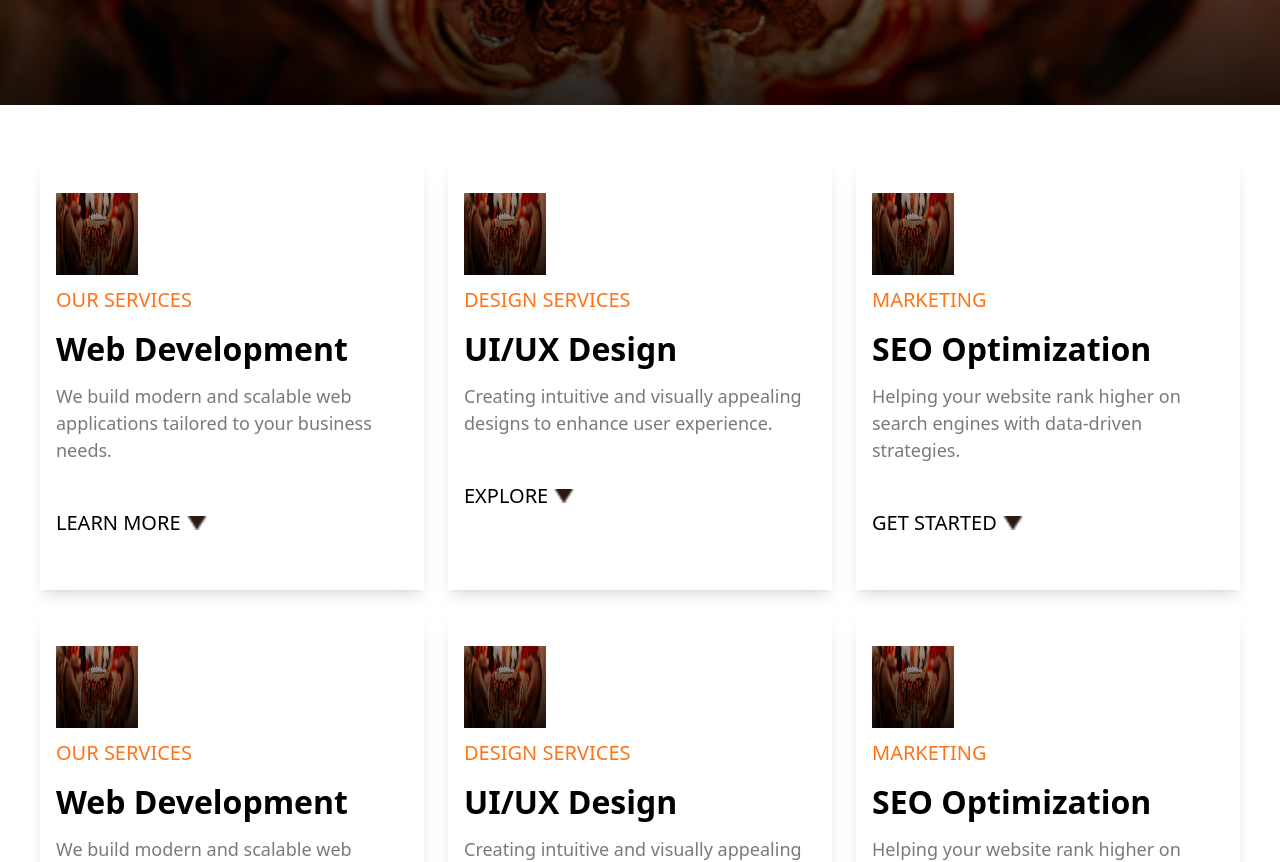
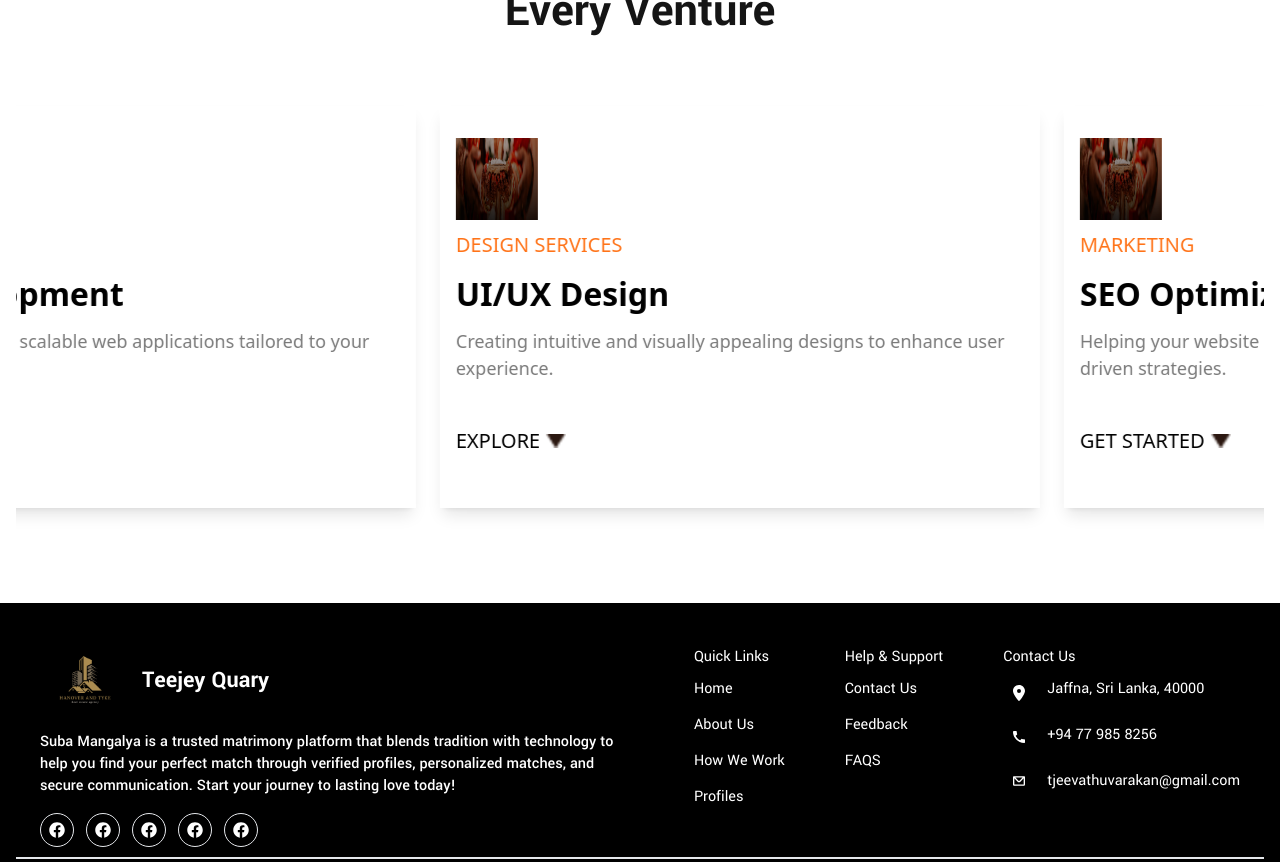
Before and after one commit to Jeevathuvarakan/quary, a React (Vite) app in the folder quary/: page /services in a window 1280 px wide. Shown: the part 280-1142 px from the top of the page. Built offline with nearby package versions, Linux system fonts and the light colour scheme.

Commit message:
feedback commit

```diff
--- a/quary/src/Routes/root.jsx
+++ b/quary/src/Routes/root.jsx
@@ -8,19 +8,19 @@ import {
 import RootLayout from "../Layout/RootLayout";
 import NotFound from "../Layout/NotFound";
 import Home from "../pages/Home";
-import AboutUs from "../pages/AboutUs";
-import ContactUs from "../pages/ContactUs";
-import Projects from "../pages/Projects";
-import Services from "../pages/Services";
+import HomeAboutUs from "../components/Home/HomeAboutUs";
+import HomeProject from "../components/Home/HomeProject";
+import HomeService from "../components/Home/HomeService";
+import HomeContactUs from "../components/Home/HomeContactUs";
 
 const router = createBrowserRouter(
     createRoutesFromElements(
         <Route path="/" element={<RootLayout />} errorElement={<NotFound />}>
             <Route index element={<Home />} />
-            <Route path="/aboutus" element={<AboutUs />} />
-            <Route path="/projects" element={<Projects />} />
-            <Route path="/services" element={<Services />} />
-            <Route path="/contactus" element={<ContactUs />} />
+            <Route path="/aboutus" element={<HomeAboutUs />} />
+            <Route path="/projects" element={<HomeProject />} />
+            <Route path="/services" element={<HomeService />} />
+            <Route path="/contactus" element={<HomeContactUs />} />
         </Route>
     )
 );
--- a/quary/src/components/Footer.jsx
+++ b/quary/src/components/Footer.jsx
@@ -1,6 +1,9 @@
 import React from "react";
 import LogoConfig from "../constants/LogoConfig";
 import { FaFacebook } from "react-icons/fa";
+import { MdCall } from 'react-icons/md';
+import { CgMail } from 'react-icons/cg';
+import { FaLocationDot } from 'react-icons/fa6';
 import { Link } from "react-router-dom";
 
 function Footer() {
@@ -76,14 +79,14 @@ function Footer() {
               <div className="flex flex-col gap-[12px]">
                 <div className="flex gap-[12px]">
                   <div className="flex flex-col gap-[12px]">
-                    <div className="border rounded-full p-[8px] ">
-                      <FaFacebook className="text-white" />
+                    <div className=" p-[8px] ">
+                      <FaLocationDot className="text-white" />
                     </div>
-                    <div className="border rounded-full p-[8px] ">
-                      <FaFacebook className="text-white" />
+                    <div className="p-[8px] ">
+                      <MdCall className="text-white" />
                     </div>
-                    <div className="border rounded-full p-[8px] ">
-                      <FaFacebook className="text-white" />
+                    <div className="p-[8px] ">
+                      <CgMail className="text-white" />
                     </div>
                   </div>
                   <div className="flex flex-col gap-[22px]">
--- a/quary/src/components/Home/HeroBanner.jsx
+++ b/quary/src/components/Home/HeroBanner.jsx
@@ -1,4 +1,5 @@
 import React from "react";
+import { useState, useEffect } from "react";
 import { HerobannerImg1 } from "../../constants/Data";
 import { HerobannerImg2 } from "../../constants/Data";
 import { HerobannerImg3 } from "../../constants/Data";
@@ -6,15 +7,31 @@ import PrimaryButton from "../Button/PrimaryButton";
 
 
 function HeroBanner() {
+    const images = [
+        HerobannerImg1,
+        HerobannerImg2,
+        HerobannerImg3,
+      ];
+
+      const [currentIndex, setCurrentIndex] = useState(0);
+
+      useEffect(() => {
+        const interval = setInterval(() => {
+          setCurrentIndex((prevIndex) => (prevIndex + 1) % images.length);
+        }, 3000); // Change every 3 seconds
+
+        return () => clearInterval(interval);
+      }, []);
 
     return (
         <>
             <div
-                className="flex px-[16px]  inset-0  py-[60px]  text-white   relative w-full"
+                className="items-center justify-center flex px-[16px]  inset-0  py-[60px]  text-white   relative w-full"
                 style={{
-                    backgroundImage: ` url(${HerobannerImg1})`,
+                    backgroundImage: ` url(${images[currentIndex]})`,
                     backgroundSize: "cover",
                     backgroundPosition: "center",
+                    transition: "background-image 1s ease-in-out",
 
                 }}
             >
--- a/quary/src/components/Home/HomeAboutUs.jsx
+++ b/quary/src/components/Home/HomeAboutUs.jsx
@@ -1,7 +1,7 @@
 import React from "react";
 import { WorkerImage } from "../../constants/Data";
 import PrimaryButton from "../Button/PrimaryButton";
-import { FaFacebook } from "react-icons/fa";
+import  { FaCirclePlay } from "react-icons/fa6";
 
 function HomeAboutUs() {
     return (
@@ -33,7 +33,7 @@ function HomeAboutUs() {
                                         name="Read More"
                                         widthsizemd="fit"
                                         widthsizesm="full" />
-                                    <FaFacebook className=' text-black h-20 w-20 border-[2px] rounded-full border-[#FF7318] ' />
+                                    <FaCirclePlay className=' text-black h-[70px] w-[70px] border-[4px] rounded-full border-[#FF7318] ' />
                                 </div>
                             </div>
                         </div>
--- a/quary/src/components/Home/HomeFeedback.jsx
+++ b/quary/src/components/Home/HomeFeedback.jsx
@@ -52,7 +52,7 @@ function HomeFeedback() {
           <div>
             <div className="max-w-7xl mx-auto">
               <Swiper
-                slidesPerView={3} // Default: Show 3 cards
+                slidesPerView={1} // Default: Show 3 cards
                 breakpoints={{
                   1024: { slidesPerView: 2 }, // 3 cards on large screens
                   768: { slidesPerView: 2 }, // 2 cards on tablets
--- a/quary/src/components/Home/HomeNewProject.jsx
+++ /dev/null
@@ -1,83 +0,0 @@
-import React, { useRef, useEffect } from "react";
-import gsap from "gsap";
-import { WorkerImage } from "../../constants/Data";
-import ProjectCard from "../Card/ProjectCard";
-
-function HomeNewProject() {
-  const carouselRef = useRef(null);
-
-  const projectData = [
-    {
-      image: WorkerImage,
-      date: "10-08-2022",
-      heading: "Web Development",
-      body: "We build modern and scalable web applications tailored to your business needs.",
-      text: "Learn More",
-    },
-    {
-      image: WorkerImage,
-      date: "10-08-2022",
-      heading: "UI/UX Design",
-      body: "We build modern and scalable web applications tailored to your business needs.",
-      text: "Learn More",
-    },
-    {
-      image: WorkerImage,
-      date: "10-08-2022",
-      heading: "Web Development",
-      body: "We build modern and scalable web applications tailored to your business needs.",
-      text: "Learn More",
-    },
-    {
-      image: WorkerImage,
-      date: "10-08-2022",
-      heading: "UI/UX Design",
-      body: "We build modern and scalable web applications tailored to your business needs.",
-      text: "Learn More",
-    },
-  ];
-
-  // Duplicate project list to create a seamless loop
-  const duplicatedProject = [...projectData, ...projectData];
-
-  useEffect(() => {
-    if (carouselRef.current) {
-      gsap.fromTo(
-        carouselRef.current,
-        { x: "0%" },  // Start from original position
-        {
-          x: "-50%",  // Move halfway (since we duplicated cards)
-          duration: 10, // Speed of animation
-          ease: "linear",
-          repeat: -1, // Infinite loop
-        }
-      );
-    }
-  }, []);
-
-  return (
-    <div className="px-[16px] py-[32px] relative overflow-hidden">
-      <div className="container mx-auto py-[10px] font-Yantramanav text-center">
-        <h5 className="text-[20px] text-[#FF7318] uppercase w-full">
-          Latest Projects
-        </h5>
-        <h1 className="container mx-auto text-[#151515] capitalize md:text-[48px] text-[24px] font-bold lg:w-[600px] w-full">
-          Prospecting Progress, Planting Prosperity
-        </h1>
-      </div>
-
-      {/* Carousel Container */}
-      <div className="relative w-full overflow-hidden">
-        <div ref={carouselRef} className="flex gap-6  whitespace-nowrap">
-          {duplicatedProject.map((project, index) => (
-            <div key={index} className="w-[300px] flex-shrink-0">
-              <ProjectCard {...project} />
-            </div>
-          ))}
-        </div>
-      </div>
-    </div>
-  );
-}
-
-export default HomeNewProject;
--- a/quary/src/components/Home/HomeService.jsx
+++ b/quary/src/components/Home/HomeService.jsx
@@ -85,8 +85,11 @@ function HomeService() {
           responsive={responsive}
           infinite
           autoPlay
-          autoPlaySpeed={3000}
-          showDots
+          autoPlaySpeed={4000} // Speed of auto movement
+          transitionDuration={0} // Removes the default transition delay
+          customTransition="transform 5s linear" // Smooth movement
+          additionalTransfrom={0} // Prevent unnecessary gaps
+          showDots={false}
           arrows={false}
           className="h-[500px]"
         >
```
